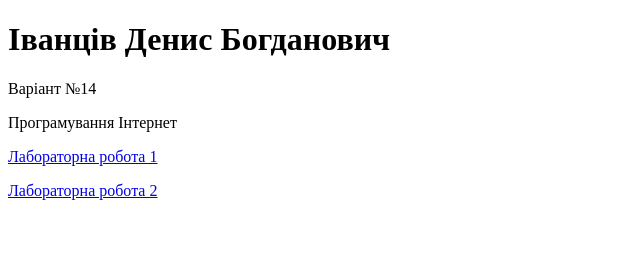
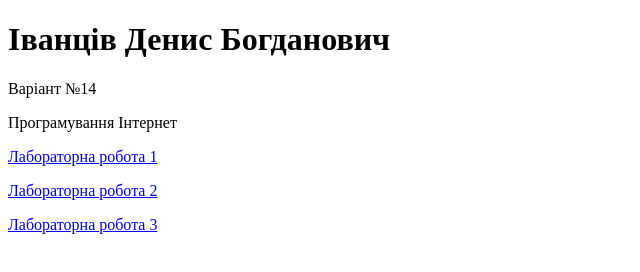
Before and after one commit to denysivantsiv/prog.internet, a plain HTML site: page index.html in a window 1280 px wide. Shown: the whole page, without its empty margins (0-640 px from the left). Drawn offline with Linux system fonts and the light colour scheme.

Commit message:
Update index.html

```diff
--- a/index.html
+++ b/index.html
@@ -11,5 +11,6 @@
     <p>Програмування Інтернет</p>
     <p><a href = "lab1_Ivantsiv">Лабораторна робота 1 </a></p>
     <p><a href = "lab2_Ivantsiv">Лабораторна робота 2 </a></p>
+    <p><a href = "lab3_Ivantsiv">Лабораторна робота 3 </a></p>
 </body>
 </html>
```
